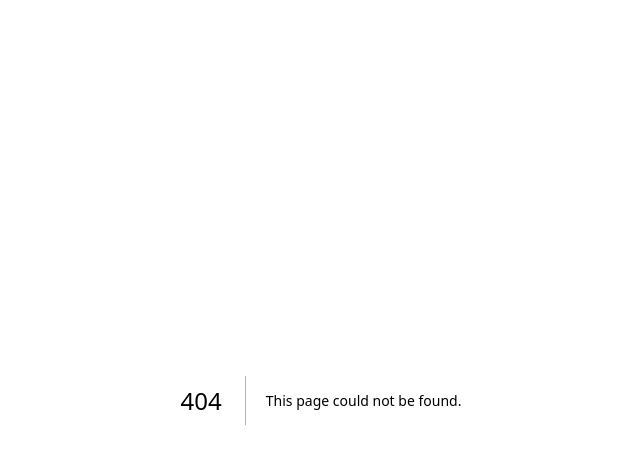
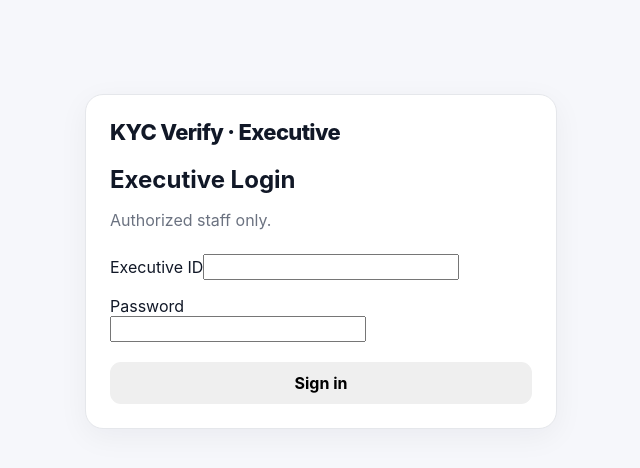
Before and after one commit to xerocode-ux/siptestone, a Next.js app: page /executive/login in a window 1280 px wide. Before the commit this address had no page. Shown: the top 468 px of the page, without its empty margins (319-959 px from the left). Built offline with nearby package versions, Linux system fonts and the light colour scheme.

Commit message:
Add executive login page

```diff
--- /dev/null
+++ b/app/executive/login/page.tsx
@@ -0,0 +1,46 @@
+"use client";
+import { FormEvent, useState } from "react";
+
+export default function ExecutiveLogin() {
+  const [id, setId] = useState("");
+  const [password, setPassword] = useState("");
+  const [error, setError] = useState("");
+  const [loading, setLoading] = useState(false);
+
+  async function submit(e: FormEvent) {
+    e.preventDefault();
+    setError("");
+    setLoading(true);
+    const res = await fetch("/api/executive/login", {
+      method: "POST",
+      headers: { "Content-Type": "application/json" },
+      body: JSON.stringify({ id, password }),
+    });
+    setLoading(false);
+    if (!res.ok) {
+      setError("Invalid Executive ID or password");
+      return;
+    }
+    window.location.href = "/executive";
+  }
+
+  return (
+    <main className="shell" style={{ maxWidth: 520 }}>
+      <section className="card pad" style={{ marginTop: 70 }}>
+        <div className="brand">KYC Verify · Executive</div>
+        <h1 style={{ marginBottom: 6 }}>Executive Login</h1>
+        <p className="muted">Authorized staff only.</p>
+        <form onSubmit={submit} style={{ marginTop: 24 }}>
+          <label>Executive ID</label>
+          <input value={id} onChange={(e) => setId(e.target.value)} autoComplete="username" required />
+          <label style={{ display: "block", marginTop: 16 }}>Password</label>
+          <input type="password" value={password} onChange={(e) => setPassword(e.target.value)} autoComplete="current-password" required />
+          {error && <div className="notice" style={{ marginTop: 16 }}>{error}</div>}
+          <button className="btn" style={{ width: "100%", marginTop: 20 }} disabled={loading}>
+            {loading ? "Signing in…" : "Sign in"}
+          </button>
+        </form>
+      </section>
+    </main>
+  );
+}
```
